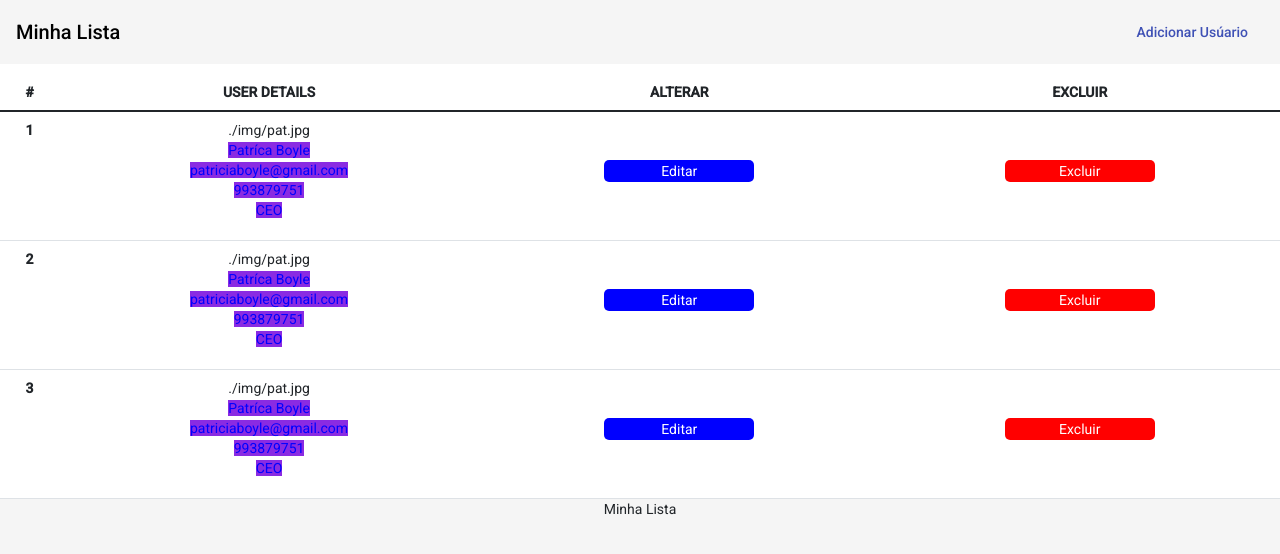
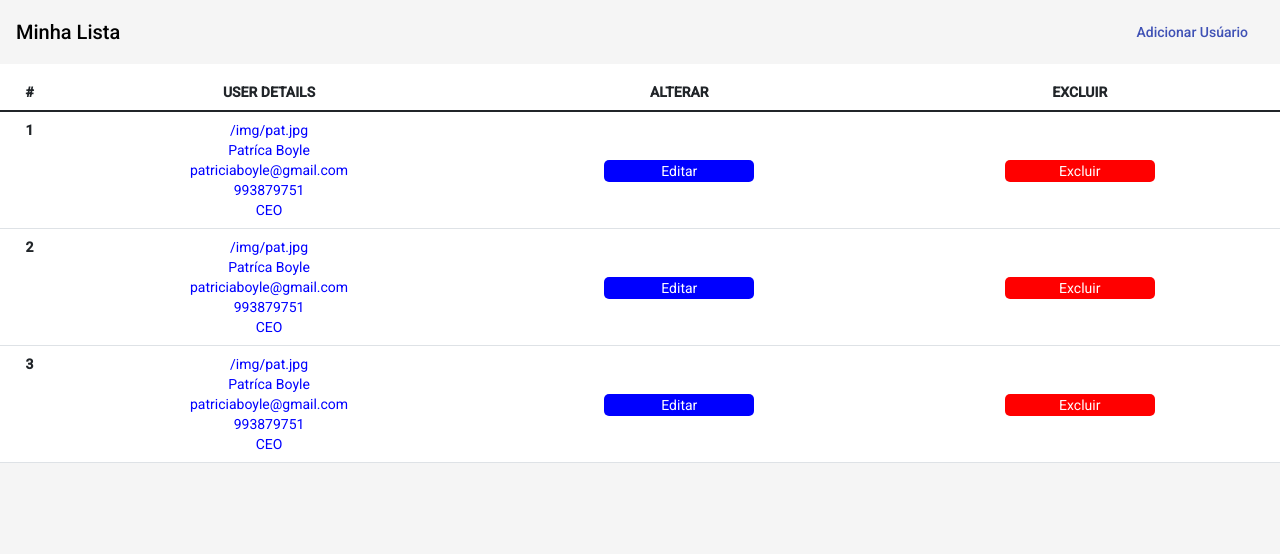
Before and after one commit to costaalessandro-ux/AngularSPA, an Angular app: page / in a window 1280 px wide. Shown: the top 554 px of the page. Built offline with nearby package versions, Linux system fonts and the light colour scheme.

Commit message:
cria novo componente

```diff
--- a/src/app/infos/infos.component.css
+++ b/src/app/infos/infos.component.css
@@ -1,9 +1,5 @@
-*{
-    padding: 0;
-    margin: 0;
-}
+
 
 .infos{
     color: blue;
-    background-color: blueviolet;
 }
--- a/src/app/infos/infos.component.html
+++ b/src/app/infos/infos.component.html
@@ -1,9 +1,8 @@
-<span class="img">{{imageUrl}}</span>
-<p>
-<span class="infos">
-{{nome}}<br/>
-{{email}}<br/>
-{{tel}}<br/>
-{{cargo}}<br/>
-</span>
-</p>
+
+    <span class="infos" *ngFor="let usuario of usuarios">
+        {{usuario.imageUrl}}<br>
+        {{usuario.nome}}<br>
+        {{usuario.email}}<br>
+        {{usuario.tel}}<br>
+        {{usuario.cargo}}<br>
+        </span>
--- a/src/app/infos/infos.component.ts
+++ b/src/app/infos/infos.component.ts
@@ -10,11 +10,20 @@ export class InfosComponent implements OnInit{
 
   @Input()
 
-  imageUrl: string = "./img/pat.jpg"
-  nome: string = 'Patríca Boyle'
-  email: string = 'patriciaboyle@gmail.com'
-  tel: string = '993879751'
-  cargo: string = 'CEO'
+  imageUrl: string = '';
+
+  usuarios = [ {
+    imageUrl: '/img/pat.jpg',
+    nome: 'Patríca Boyle',
+    email: 'patriciaboyle@gmail.com',
+    tel: '993879751',
+    cargo: 'CEO',
+  },
+
+
+  ]
+
+
 
     constructor() {}
 
--- a/src/app/rodape/rodape.component.css
+++ b/src/app/rodape/rodape.component.css
@@ -1,10 +1,7 @@
-*{
-    margin: 0;
-    padding: 0;
-}
+
 
 footer{
     background-color:  #F5F5F5;
     text-align: center;
-    height: 62px;
+    height: 98px;
 }
--- a/src/app/rodape/rodape.component.html
+++ b/src/app/rodape/rodape.component.html
@@ -1,3 +1,3 @@
 <footer>
- Minha Lista
+    <div class="text-center"></div>
 </footer>
```
Also changed, not shown: src/app/images/pat.jpg (renamed from src/app/img/pat.jpg).
